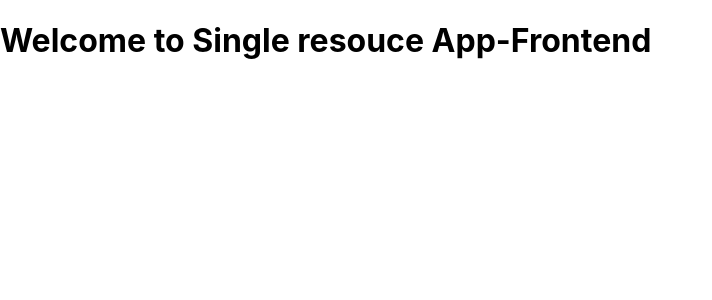
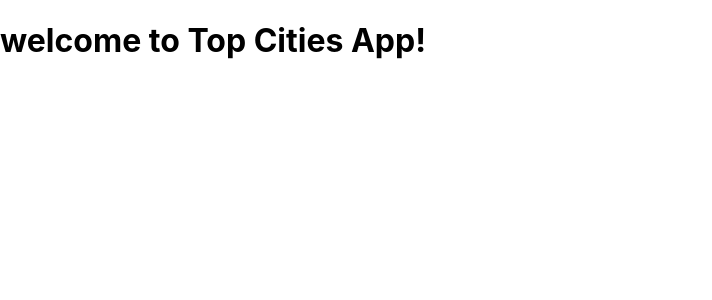
Before and after one commit to aheggy/single-resource-front-end, a React (Create React App) app: page / in a window 1280 px wide. Shown: the top 300 px of the page, without its empty margins (0-712 px from the left). Built offline with nearby package versions, Linux system fonts and the light colour scheme.

Commit message:
add back-end link to read me

```diff
--- a/src/App.js
+++ b/src/App.js
@@ -16,7 +16,7 @@ function App() {
         <main>
           <Routes>
             <Route path="/" element={<Home/>}/>
-            <Route path="/cities" element={<Cities/>}/>
+            <Route path="/cities" element={<Index/>}/>
           </Routes>
         </main>
       </Router>
--- a/src/Components/Citie.js
+++ b/src/Components/Citie.js
@@ -1,4 +1,4 @@
-import { Link } from "react-router-dom";
+import { Link } from "react-router-dom"
 
 export default function Citie({citie}){
     return (
--- a/src/Pages/Home.js
+++ b/src/Pages/Home.js
@@ -1,14 +1,8 @@
-import { Container, Row, Col } from "react-bootstrap";
-
 function Home() {
   return (
-    <Container fluid className="p-3 mb-2">
-      <Row className="justify-content-md-center">
-        <Col md="auto">
-          <h1>Welcome to Single resouce App-Frontend</h1>
-        </Col>
-      </Row>
-    </Container>
+    <div>
+      <h1>welcome to Top Cities App!</h1>
+    </div>
   );
 }
 
--- a/src/Pages/Index.js
+++ b/src/Pages/Index.js
@@ -1,4 +1,4 @@
-import Cities from "../components/Cities";
+import Cities from "../Components/Cities";
 
 function Index() {
   return (
```
Also changed, not shown: 1 other file (tests, documents, lock files or other folders).
